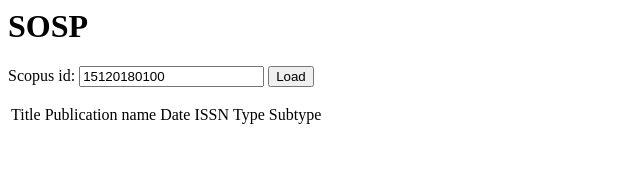
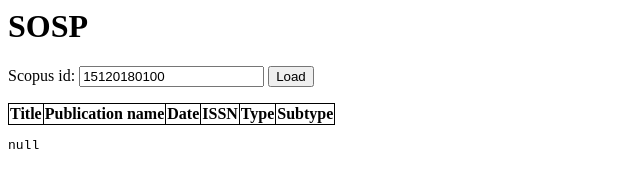
Before and after one commit to seewip/SOSP, a website: page public/index.html in a window 1280 px wide. Shown: the whole page, without its empty margins (0-640 px from the left). Drawn offline with Linux system fonts and the light colour scheme; no server answers.

Commit message:
Fixed table

```diff
--- a/public/index.html
+++ b/public/index.html
@@ -64,9 +64,24 @@
                     });
             };
 
-            //refresh(15120180100);
+            $scope.refresh(15120180100);
         }]);
     </script>
+    <style>
+        table {
+            border-collapse: collapse;
+        }
+
+        table,
+        th,
+        td {
+            border: 1px solid black;
+        }
+
+        thead {
+            font-weight: bold;
+        }
+    </style>
 </head>
 
 <body ng-controller="MainCtrl">
```
